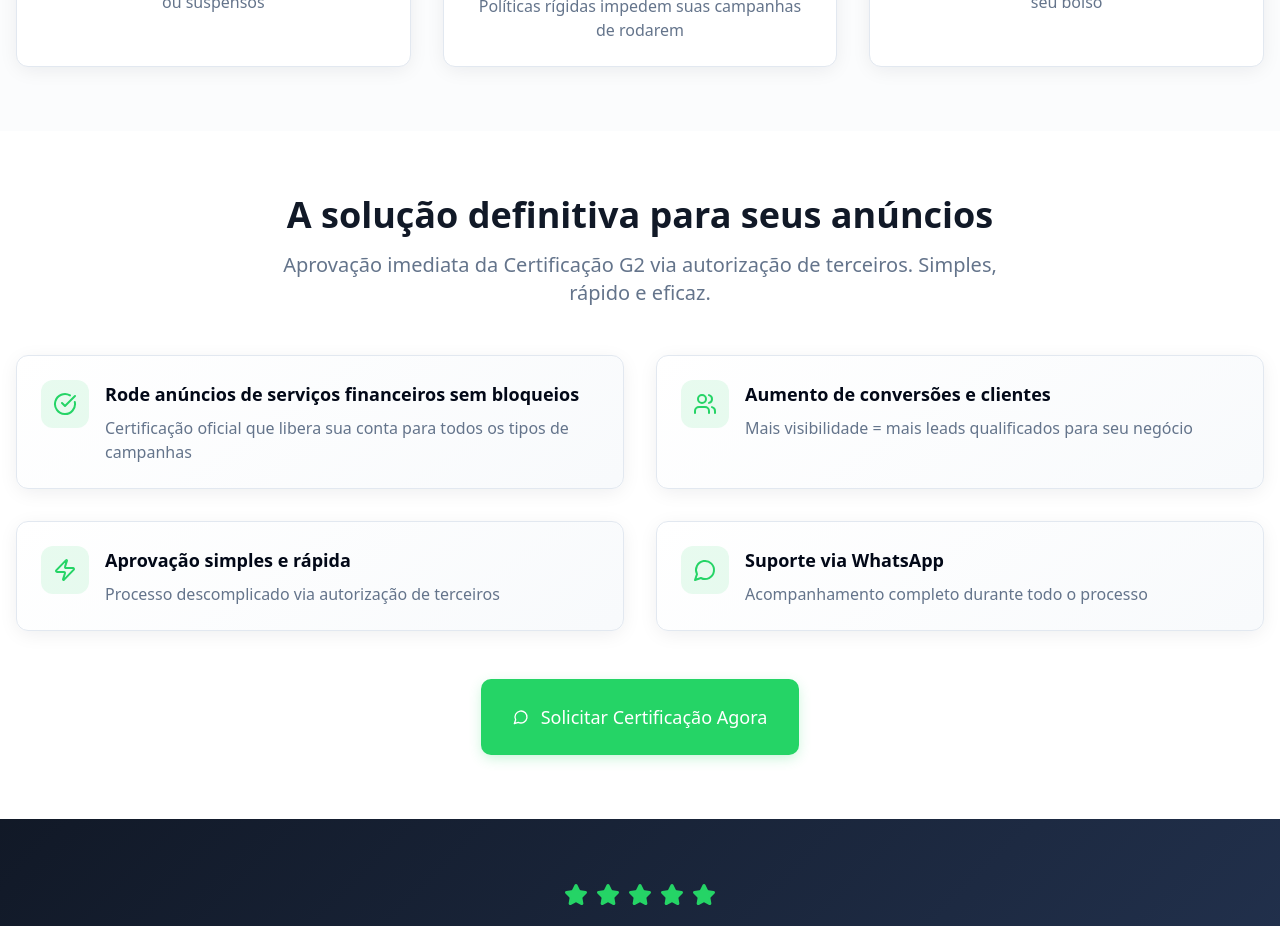
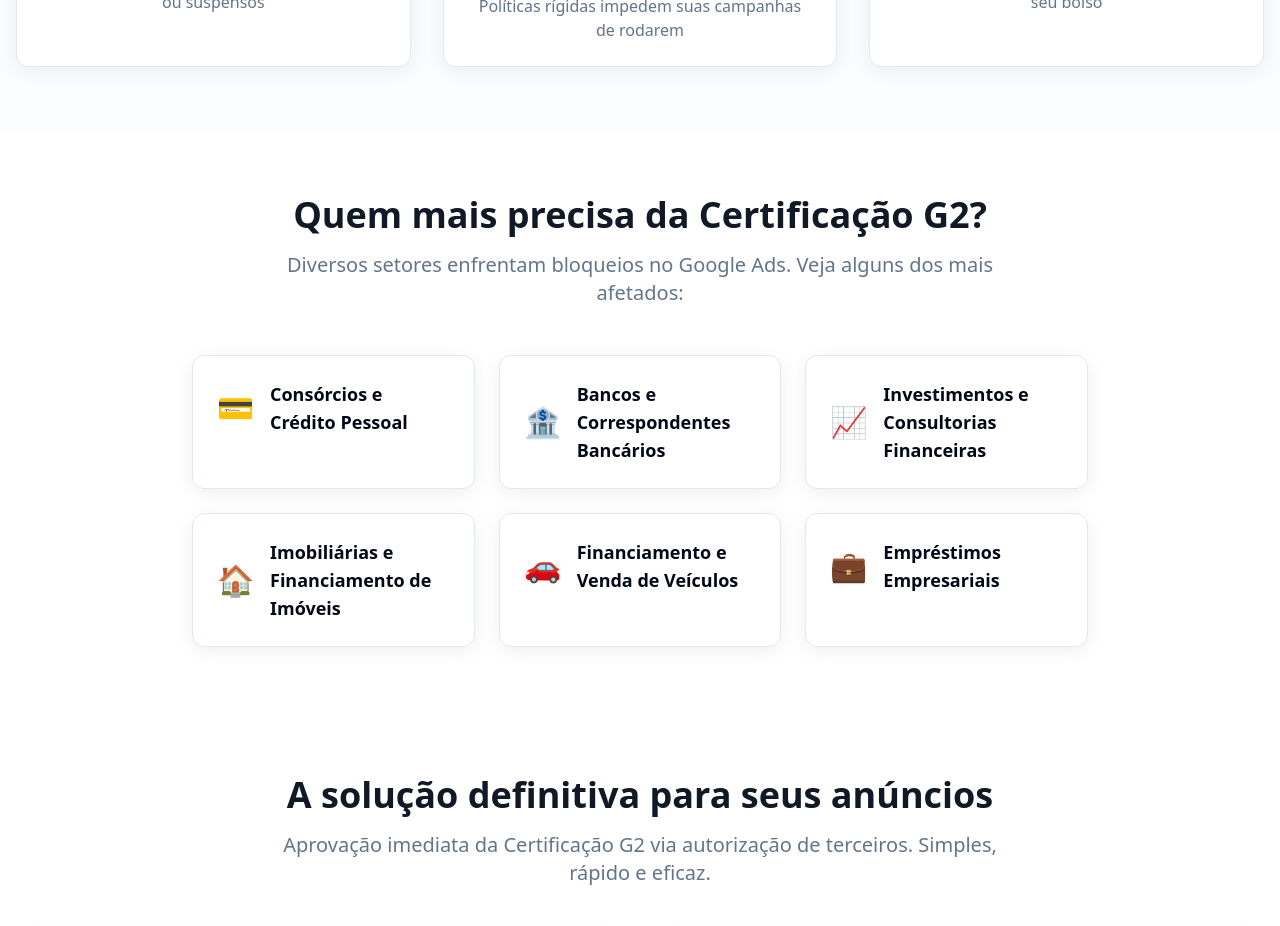
Before and after one commit to luanualafe/aprovando-g2-lp, a React (Vite) app: page / in a window 1280 px wide. Shown: the part 1120-2046 px from the top of the page. Built offline with nearby package versions, Linux system fonts and the light colour scheme; the HTML template or start-up script is replaced by a standard one.

Commit message:
Add Sectors Section

```diff
--- /dev/null
+++ b/src/components/Sectors.tsx
@@ -0,0 +1,63 @@
+const Sectors = () => {
+  const sectors = [
+    {
+      icon: "💳",
+      title: "Consórcios e Crédito Pessoal"
+    },
+    {
+      icon: "🏦",
+      title: "Bancos e Correspondentes Bancários"
+    },
+    {
+      icon: "📈",
+      title: "Investimentos e Consultorias Financeiras"
+    },
+    {
+      icon: "🏠",
+      title: "Imobiliárias e Financiamento de Imóveis"
+    },
+    {
+      icon: "🚗",
+      title: "Financiamento e Venda de Veículos"
+    },
+    {
+      icon: "💼",
+      title: "Empréstimos Empresariais"
+    }
+  ];
+
+  return (
+    <section className="py-16 bg-background">
+      <div className="container mx-auto px-4">
+        <div className="text-center mb-12">
+          <h2 className="text-3xl lg:text-4xl font-bold text-primary mb-4">
+            Quem mais precisa da Certificação G2?
+          </h2>
+          <p className="text-xl text-muted-foreground max-w-3xl mx-auto">
+            Diversos setores enfrentam bloqueios no Google Ads. Veja alguns dos mais afetados:
+          </p>
+        </div>
+
+        <div className="grid md:grid-cols-2 lg:grid-cols-3 gap-6 max-w-4xl mx-auto">
+          {sectors.map((sector, index) => (
+            <div
+              key={index}
+              className="bg-card rounded-xl p-6 shadow-card border border-border hover:shadow-lg transition-shadow duration-300"
+            >
+              <div className="flex items-center gap-4">
+                <div className="text-3xl">
+                  {sector.icon}
+                </div>
+                <h3 className="text-lg font-semibold text-card-foreground">
+                  {sector.title}
+                </h3>
+              </div>
+            </div>
+          ))}
+        </div>
+      </div>
+    </section>
+  );
+};
+
+export default Sectors;
--- a/src/pages/Index.tsx
+++ b/src/pages/Index.tsx
@@ -1,6 +1,7 @@
 import Header from "@/components/Header";
 import Hero from "@/components/Hero";
 import Problem from "@/components/Problem";
+import Sectors from "@/components/Sectors";
 import Solution from "@/components/Solution";
 import PriceOffer from "@/components/PriceOffer";
 import Testimonials from "@/components/Testimonials";
@@ -14,6 +15,7 @@ const Index = () => {
       <main>
         <Hero />
         <Problem />
+        <Sectors />
         <Solution />
         <PriceOffer />
         <Testimonials />
```
